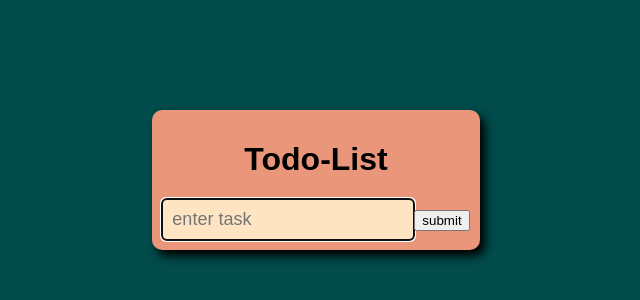
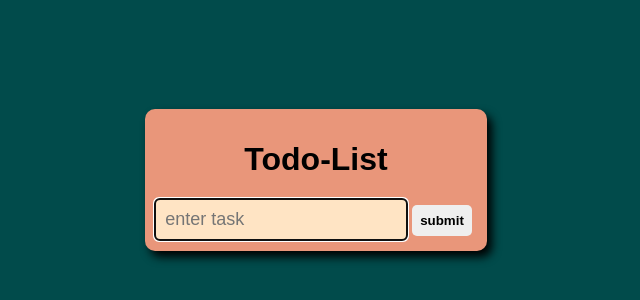
Before and after one commit to AYAZ-KHAN-02024/React-Todo-by-Ayaz, a React (Vite) app: page / in a window 1280 px wide. Shown: the part 228-528 px from the top of the page, without its empty margins (324-964 px from the left). Built offline with nearby package versions, Linux system fonts and the light colour scheme.

Commit message:
update css

```diff
--- a/src/index.css
+++ b/src/index.css
@@ -70,15 +70,11 @@ i{
   border-radius: 5px;
 }
 
-button:active{
-  scale: .9;
+button{
+  padding: 8px;
+  font-weight: bold;
+  border-radius: 5px;
+  border: none;
+  margin: 5px;
+  cursor: pointer;
 }
-i:active{
-  scale: .9;
-}
-i{
-  font-size: larger;
-  cursor: pointer;
-  color: black;
-  padding: 10px;
-}
```
